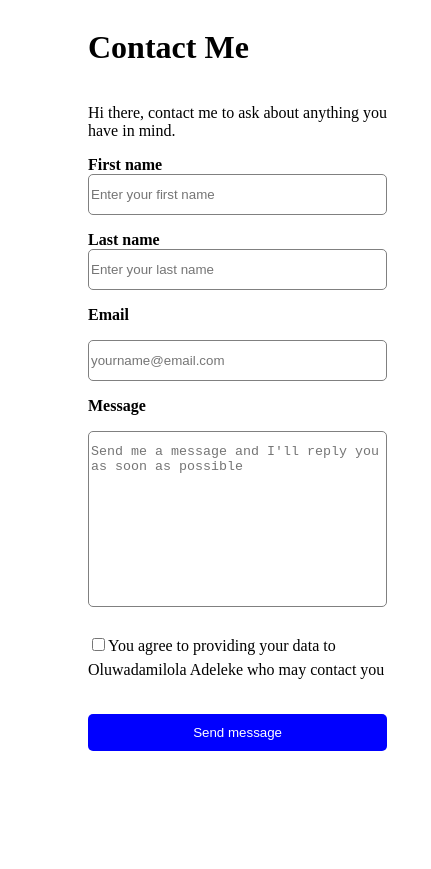
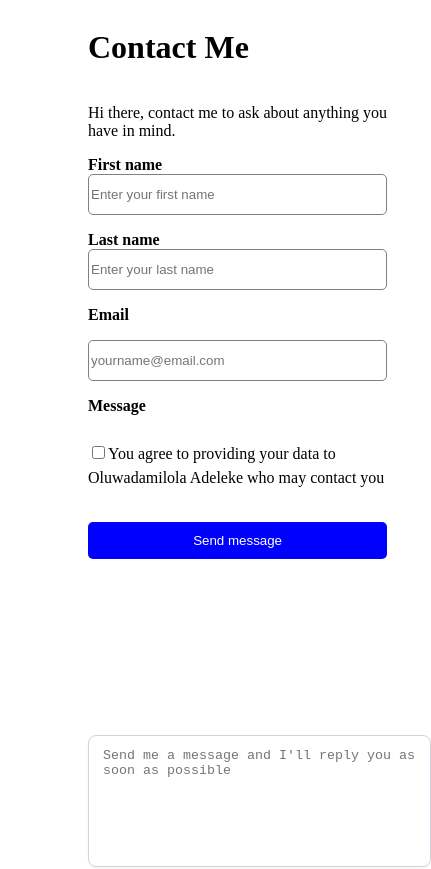
Before and after one commit to od-adeleke/Landing-Page, a React (Create React App) app: page /contact in a window 390 px wide. Shown: the top 869 px of the page, 431 px wide, since content can reach past the window. Built offline with nearby package versions, Linux system fonts and the light colour scheme.

Commit message:
style: updated style

```diff
--- a/src/Contact.css
+++ b/src/Contact.css
@@ -108,7 +108,21 @@ footer p {
     }
 
     textarea {
-        height:
+        box-sizing: border-box;
+        display: flex;
+        flex-direction: row;
+        align-items: flex-start;
+        padding: 12px 14px;
+        gap: 8px;
+        width: 343px;
+        height: 132px;
+        border: 1px solid #D0D5DD;
+        box-shadow: 0px 1px 2px rgba(16, 24, 40, 0.05);
+        border-radius: 8px;
+        flex: none;
+        order: 1;
+        align-self: stretch;
+        flex-grow: 1;
     }
 
     .terms {
```
